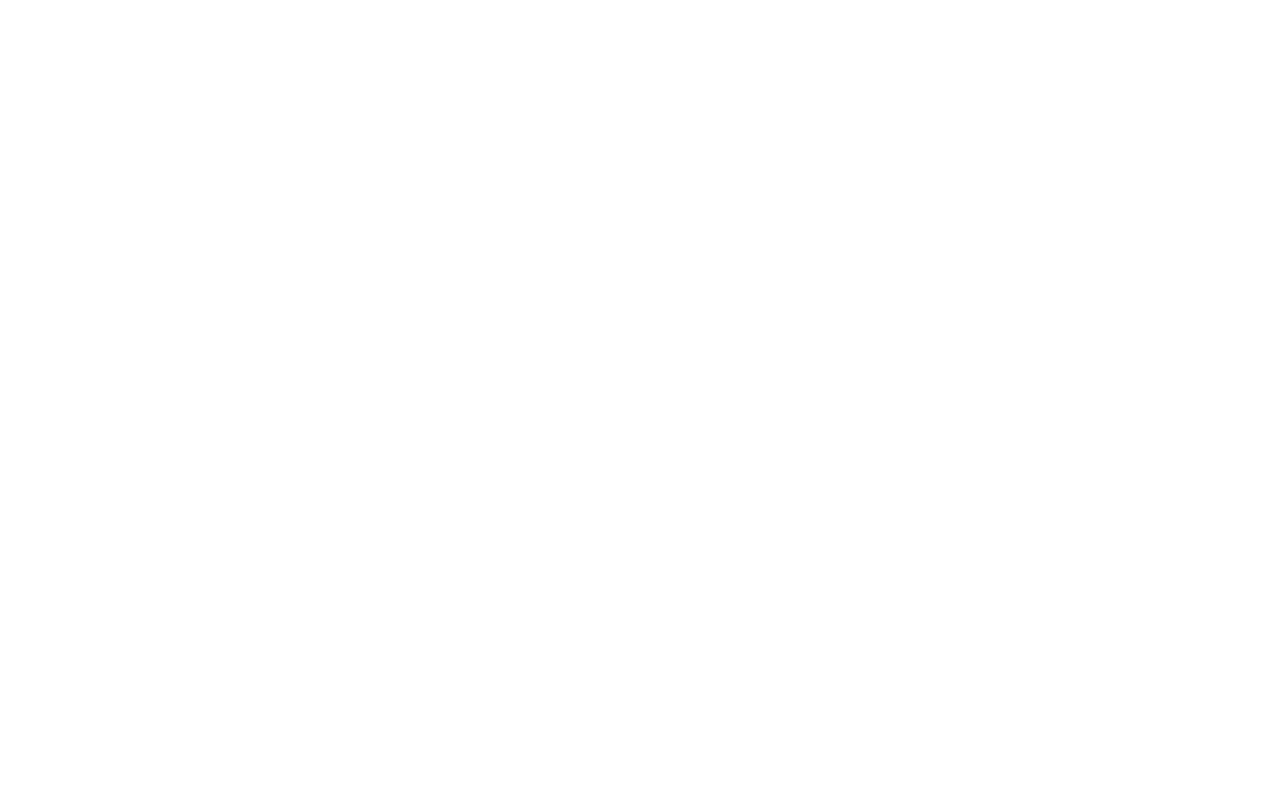
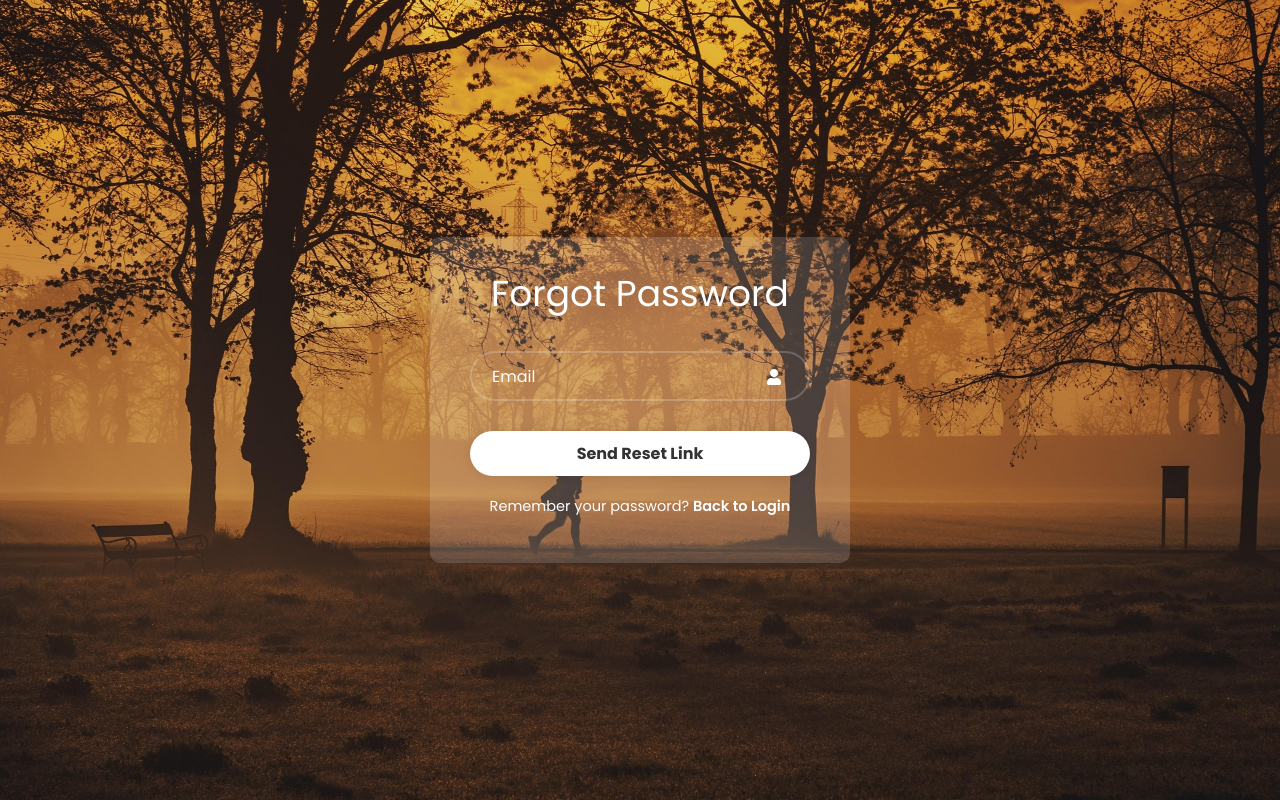
Before and after one commit to darrensimmx/PathFinders, a React (Vite) app in the folder client/: page /forgot-password in a window 1280 px wide. Before the commit this address had no page. Built offline with nearby package versions, Linux system fonts and the light colour scheme.

Commit message:
completed feature

```diff
--- a/client/src/App.jsx
+++ b/client/src/App.jsx
@@ -4,6 +4,7 @@
 import LoginForm from './components/LoginForm'
 import RegisterForm from './components/RegisterForm'
 import RouteGenerator from './components/RouteGenerator';
+import ForgotPassword from './components/ForgotPassword';
 
 function App() {
   return (
@@ -12,6 +13,7 @@
         <Route path="/route-generator" element={<RouteGenerator />}/>
         <Route path="/" element={<LoginForm />}/>
         <Route path="/register" element={<RegisterForm />}/>
+        <Route path="/forgot-password" element={<ForgotPassword />}/>
       </Routes>
     </BrowserRouter>
   )
--- /dev/null
+++ b/client/src/components/ForgotPassword.jsx
@@ -0,0 +1,62 @@
+import React, { useState } from 'react';
+import { useNavigate } from 'react-router-dom';
+import '../../src/LoginForm.css'; // reuse same styling
+import axios from 'axios';
+import { FaUser } from "react-icons/fa";
+
+const ForgotPassword = () => {
+  const [email, setEmail] = useState('');
+  const navigate = useNavigate();
+  const [message, setMessage] = useState('');
+
+  const handleSubmit = async (e) => {
+    e.preventDefault();
+
+    try {
+      const response = await axios.post('http://localhost:4000/api/forgot-password', {
+        email
+      });
+      if (response.data.status === 'success') {
+        setMessage('Check your email for the reset link!');
+      } else {
+        setMessage(response.data.message);
+      }
+    } catch (error) {
+      console.error(error);
+      setMessage('Server error. Please try again.');
+    }
+  };
+
+  return (
+    <div className='login-form-container'>
+      <div className="wrapper">
+        <form onSubmit={handleSubmit}>
+          <h1>Forgot Password</h1>
+
+          <div className="input-box">
+            <input
+              type="email"
+              placeholder='Email'
+              required
+              value={email}
+              onChange={(e) => setEmail(e.target.value)}
+            />
+            <FaUser className='icon'/>
+          </div>
+
+          <button type="submit" className="bg-blue-600 text-white py-2 rounded">
+            Send Reset Link
+          </button>
+
+          {message && <p style={{ marginTop: '10px' }}>{message}</p>}
+
+          <div className="register-link">
+            <p>Remember your password? <a href="/login">Back to Login</a></p>
+          </div>
+        </form>
+      </div>
+    </div>
+  );
+};
+
+export default ForgotPassword;
--- a/client/src/components/LoginForm.jsx
+++ b/client/src/components/LoginForm.jsx
@@ -68,7 +68,7 @@
 
           <div className="remember-forgot">
             <label><input type="checkbox" />Remember me</label>
-            <a href="#">Forgot password?</a>
+            <a href="/forgot-password">Forgot password?</a>
           </div>
 
           <button type="submit" className="bg-blue-600 text-white py-2 rounded">Login</button>
```
Also changed, not shown: 1 other file (tests, documents, lock files or other folders).
